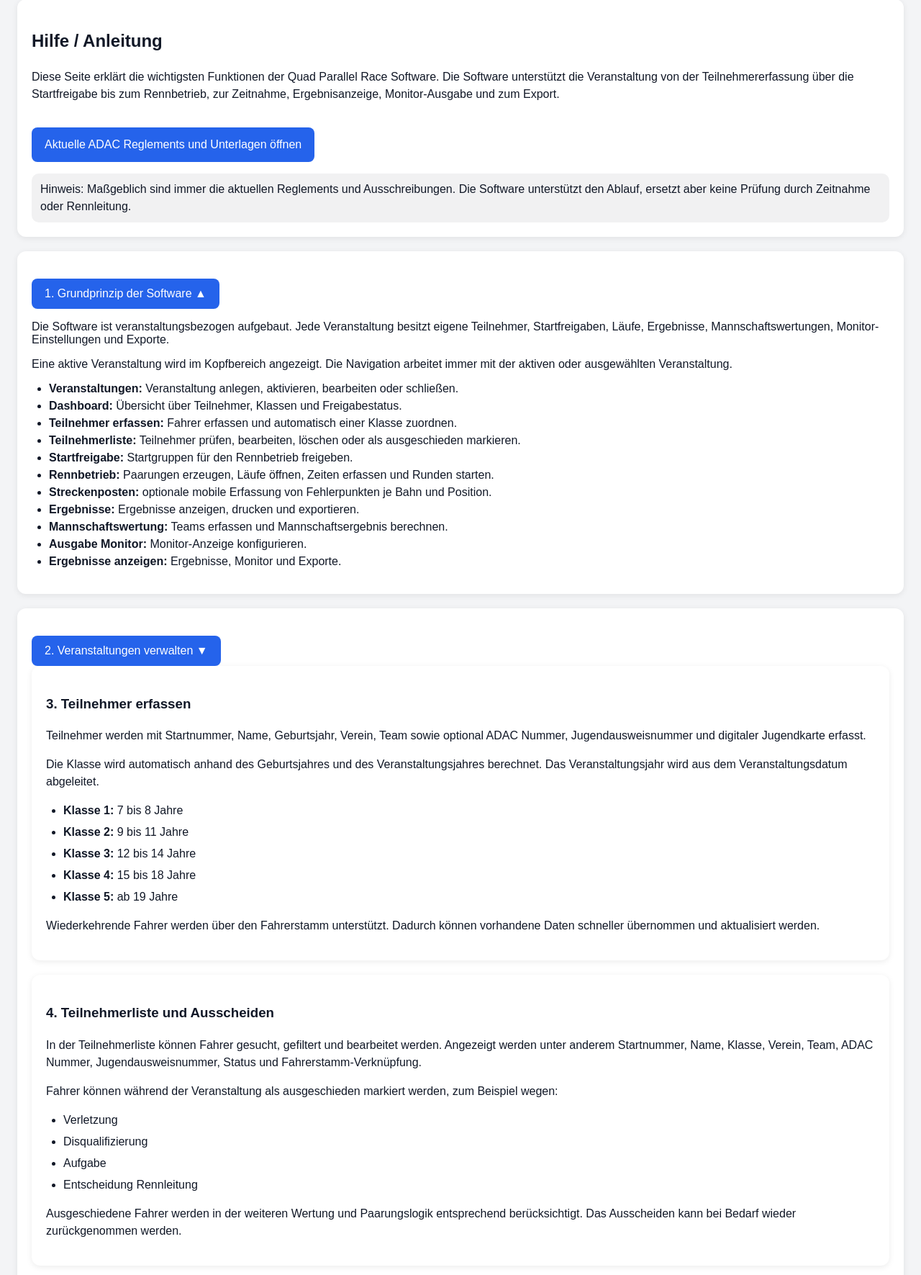
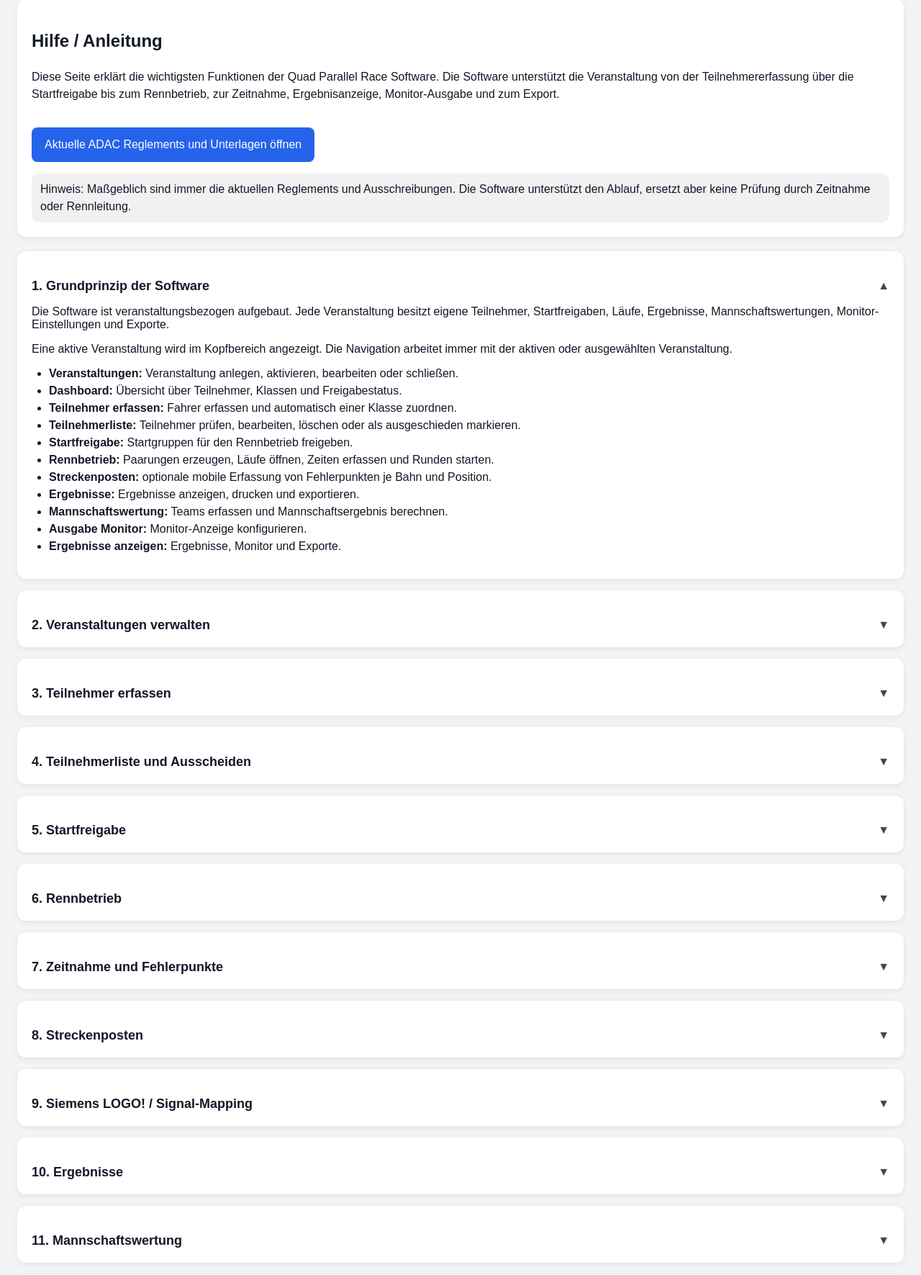
Before and after one commit to mrpointblue/Quad-Racing-Software, a FastAPI app: page /ui/help in a window 1280 px wide. Shown: the part 151-1922 px from the top of the page at 72% size. Run offline with FastAPI, Linux system fonts and the light colour scheme; data that the repository does not hold is empty.

Commit message:
Update v1.4.2: Help page improvements and documentation fixes
Features:
- Fixed help page HTML structure with proper accordion nesting
- All 16 chapters now work independently as collapsible accordions
- Corrected chapter 14 title from 'ESP32-Startdisplay' to 'Startdisplay'
- Eliminated HTML nesting issues where chapters 3-16 were under chapter 2

UI Improvements:
- Help page with settings-style accordion design for consistency
- Proper HTML structure with correct closing tags
- Each chapter has unique accordion ID and independent functionality
- Improved user experience with organized, structured help content

Documentation:
- Updated README.md with UI improvements section
- Added comprehensive feature list for v1.4.2
- Documented eliminated driver filtering in both monitor and startdisplay
- Enhanced technical documentation with JSON payload examples

Technical Fixes:
- Resolved HTML validation issues in help template
- Fixed accordion ID conflicts and duplicate IDs
- Ensured proper div nesting and tag closure
- Maintained all existing functionality while improving structure

```diff
--- a/backend/templates/help.html
+++ b/backend/templates/help.html
@@ -28,17 +28,17 @@
     </div>
 </div>
 
-<div class="card help-accordion-card">
+<div class="card settings-accordion-card">
     <button
         type="button"
-        class="help-accordion-header"
-        onclick="toggleHelpAccordion('basics')"
+        class="settings-accordion-header"
+        onclick="toggleSettingsAccordion('basics')"
     >
         <span>1. Grundprinzip der Software</span>
-        <span class="help-accordion-indicator" id="indicator_basics">▼</span>
+        <span class="settings-accordion-indicator" id="indicator_basics">▼</span>
     </button>
 
-    <div class="help-accordion-body" id="accordion_basics">
+    <div class="settings-accordion-body" id="accordion_basics">
 
     <p>
         Die Software ist veranstaltungsbezogen aufgebaut. Jede Veranstaltung besitzt eigene Teilnehmer,
@@ -66,17 +66,17 @@
     </div>
 </div>
 
-<div class="card help-accordion-card">
+<div class="card settings-accordion-card">
     <button
         type="button"
-        class="help-accordion-header"
-        onclick="toggleHelpAccordion('events')"
+        class="settings-accordion-header"
+        onclick="toggleSettingsAccordion('events')"
     >
         <span>2. Veranstaltungen verwalten</span>
-        <span class="help-accordion-indicator" id="indicator_events">▼</span>
+        <span class="settings-accordion-indicator" id="indicator_events">▼</span>
     </button>
 
-    <div class="help-accordion-body" id="accordion_events">
+    <div class="settings-accordion-body" id="accordion_events">
 
     <p>
         Unter <strong>Veranstaltungen</strong> werden neue Rennen angelegt. Dabei werden Veranstaltungsnummer,
@@ -102,10 +102,20 @@
         Eine geschlossene Veranstaltung ist gegen weitere Änderungen geschützt. Ergebnisse und Daten bleiben
         erhalten.
     </p>
+    </div>
 </div>
 
-<div class="card help-section">
-    <h3>3. Teilnehmer erfassen</h3>
+<div class="card settings-accordion-card">
+    <button
+        type="button"
+        class="settings-accordion-header"
+        onclick="toggleSettingsAccordion('participants')"
+    >
+        <span>3. Teilnehmer erfassen</span>
+        <span class="settings-accordion-indicator" id="indicator_participants">▼</span>
+    </button>
+
+    <div class="settings-accordion-body" id="accordion_participants">
 
     <p>
         Teilnehmer werden mit Startnummer, Name, Geburtsjahr, Verein, Team sowie optional ADAC Nummer,
@@ -129,10 +139,20 @@
         Wiederkehrende Fahrer werden über den Fahrerstamm unterstützt. Dadurch können vorhandene Daten schneller
         übernommen und aktualisiert werden.
     </p>
+    </div>
 </div>
 
-<div class="card help-section">
-    <h3>4. Teilnehmerliste und Ausscheiden</h3>
+<div class="card settings-accordion-card">
+    <button
+        type="button"
+        class="settings-accordion-header"
+        onclick="toggleSettingsAccordion('startrelease')"
+    >
+        <span>4. Teilnehmerliste und Ausscheiden</span>
+        <span class="settings-accordion-indicator" id="indicator_startrelease">▼</span>
+    </button>
+
+    <div class="settings-accordion-body" id="accordion_startrelease">
 
     <p>
         In der Teilnehmerliste können Fahrer gesucht, gefiltert und bearbeitet werden.
@@ -155,10 +175,20 @@
         Ausgeschiedene Fahrer werden in der weiteren Wertung und Paarungslogik entsprechend berücksichtigt.
         Das Ausscheiden kann bei Bedarf wieder zurückgenommen werden.
     </p>
+    </div>
 </div>
 
-<div class="card help-section">
-    <h3>5. Startfreigabe</h3>
+<div class="card settings-accordion-card">
+    <button
+        type="button"
+        class="settings-accordion-header"
+        onclick="toggleSettingsAccordion('startrelease')"
+    >
+        <span>5. Startfreigabe</span>
+        <span class="settings-accordion-indicator" id="indicator_startrelease_2">▼</span>
+    </button>
+
+    <div class="settings-accordion-body" id="accordion_startrelease_2">
 
     <p>
         Die Startfreigabe ersetzt die frühere Bezeichnung „Nennfreigabe“.
@@ -180,10 +210,20 @@
         Die Startfreigabe ist eine manuelle Entscheidung. Die Software zeigt Zeiten und Status an, erteilt die
         Startfreigabe aber nicht automatisch.
     </p>
+    </div>
 </div>
 
-<div class="card help-section">
-    <h3>6. Rennbetrieb</h3>
+<div class="card settings-accordion-card">
+    <button
+        type="button"
+        class="settings-accordion-header"
+        onclick="toggleSettingsAccordion('race')"
+    >
+        <span>6. Rennbetrieb</span>
+        <span class="settings-accordion-indicator" id="indicator_race">▼</span>
+    </button>
+
+    <div class="settings-accordion-body" id="accordion_race">
 
     <p>
         Im Bereich <strong>Rennbetrieb</strong> werden die Läufe einer Klasse erzeugt und durchgeführt.
@@ -210,10 +250,20 @@
     <p>
         Bereits bestätigte Läufe bleiben zur Kontrolle weiterhin öffnbar.
     </p>
+    </div>
 </div>
 
-<div class="card help-section">
-    <h3>7. Zeitnahme und Fehlerpunkte</h3>
+<div class="card settings-accordion-card">
+    <button
+        type="button"
+        class="settings-accordion-header"
+        onclick="toggleSettingsAccordion('race')"
+    >
+        <span>7. Zeitnahme und Fehlerpunkte</span>
+        <span class="settings-accordion-indicator" id="indicator_race_2">▼</span>
+    </button>
+
+    <div class="settings-accordion-body" id="accordion_race_2">
 
     <p>
         Im Laufdetail werden Bahn A und Bahn B angezeigt. Zeiten werden technisch in Millisekunden gespeichert
@@ -246,10 +296,20 @@
     <p>
         Ein Lauf kann erst bestätigt werden, wenn er gespeichert wurde. Dadurch werden Fehlbedienungen reduziert.
     </p>
+    </div>
 </div>
 
-<div class="card help-section">
-    <h3>8. Streckenposten</h3>
+<div class="card settings-accordion-card">
+    <button
+        type="button"
+        class="settings-accordion-header"
+        onclick="toggleSettingsAccordion('marshals')"
+    >
+        <span>8. Streckenposten</span>
+        <span class="settings-accordion-indicator" id="indicator_marshals">▼</span>
+    </button>
+
+    <div class="settings-accordion-body" id="accordion_marshals">
 
     <p>
         Die digitale Streckenpostenfunktion ist optional und wird je Veranstaltung in den Einstellungen aktiviert.
@@ -287,10 +347,20 @@
         Nach Bestätigung eines Laufes ist die mobile Korrektur gesperrt; die Zeitnahme kann notwendige
         Korrekturen weiterhin bewusst vornehmen.
     </p>
+    </div>
 </div>
 
-<div class="card help-section">
-    <h3>9. Siemens LOGO! / Signal-Mapping</h3>
+<div class="card settings-accordion-card">
+    <button
+        type="button"
+        class="settings-accordion-header"
+        onclick="toggleSettingsAccordion('logo_connection')"
+    >
+        <span>9. Siemens LOGO! / Signal-Mapping</span>
+        <span class="settings-accordion-indicator" id="indicator_logo_connection">▼</span>
+    </button>
+
+    <div class="settings-accordion-body" id="accordion_logo_connection">
 
     <p>
         In den Einstellungen kann die Siemens LOGO!-Anbindung vorbereitet werden.
@@ -305,10 +375,20 @@
     <p>
         Solange die echte LOGO! nicht physisch angebunden ist, kann im Simulationsmodus gearbeitet werden.
     </p>
+    </div>
 </div>
 
-<div class="card help-section">
-    <h3>10. Ergebnisse</h3>
+<div class="card settings-accordion-card">
+    <button
+        type="button"
+        class="settings-accordion-header"
+        onclick="toggleSettingsAccordion('results')"
+    >
+        <span>10. Ergebnisse</span>
+        <span class="settings-accordion-indicator" id="indicator_results">▼</span>
+    </button>
+
+    <div class="settings-accordion-body" id="accordion_results">
 
     <p>
         Im Bereich <strong>Ergebnisse</strong> können Runden- und Gesamtwertungen angezeigt werden.
@@ -329,10 +409,20 @@
         Ergebnisse können angezeigt, gedruckt und als Excel-Datei exportiert werden.
         Wenn ein Vereinslogo hinterlegt ist, wird es in die Exporte eingebunden.
     </p>
+    </div>
 </div>
 
-<div class="card help-section">
-    <h3>11. Mannschaftswertung</h3>
+<div class="card settings-accordion-card">
+    <button
+        type="button"
+        class="settings-accordion-header"
+        onclick="toggleSettingsAccordion('teams')"
+    >
+        <span>11. Mannschaftswertung</span>
+        <span class="settings-accordion-indicator" id="indicator_teams">▼</span>
+    </button>
+
+    <div class="settings-accordion-body" id="accordion_teams">
 
     <p>
         In der Mannschaftswertung können Teams für die Veranstaltung angelegt werden.
@@ -343,10 +433,20 @@
         Bereits zugeordnete Fahrer können nicht gleichzeitig in einem anderen Team verwendet werden.
         Dadurch werden Doppelzuordnungen vermieden.
     </p>
+    </div>
 </div>
 
-<div class="card help-section">
-    <h3>12. Ausgabe Monitor und Monitor</h3>
+<div class="card settings-accordion-card">
+    <button
+        type="button"
+        class="settings-accordion-header"
+        onclick="toggleSettingsAccordion('monitor')"
+    >
+        <span>12. Ausgabe Monitor und Monitor</span>
+        <span class="settings-accordion-indicator" id="indicator_monitor">▼</span>
+    </button>
+
+    <div class="settings-accordion-body" id="accordion_monitor">
 
     <p>
         Unter <strong>Ausgabe Monitor</strong> wird festgelegt, welche Informationen auf dem Monitor angezeigt werden.
@@ -367,10 +467,20 @@
     <p>
         Die Monitor-Ausgabe ist für kompakte Anzeige optimiert und aktualisiert sich automatisch.
     </p>
+    </div>
 </div>
 
-<div class="card help-section">
-    <h3>13. Einstellungen</h3>
+<div class="card settings-accordion-card">
+    <button
+        type="button"
+        class="settings-accordion-header"
+        onclick="toggleSettingsAccordion('settings')"
+    >
+        <span>13. Einstellungen</span>
+        <span class="settings-accordion-indicator" id="indicator_settings">▼</span>
+    </button>
+
+    <div class="settings-accordion-body" id="accordion_settings">
 
     <p>
         Die Einstellungen enthalten wichtige System- und Verwaltungsfunktionen:
@@ -391,10 +501,20 @@
         Vor einem Wechsel auf einen anderen Raspberry Pi sollte immer ein Datenbankexport erstellt werden.
         Beim Datenbankimport wird vorher automatisch ein Backup der aktuellen Datenbank angelegt.
     </p>
+    </div>
 </div>
 
-<div class="card help-section">
-    <h3>14. ESP32-Startdisplay</h3>
+<div class="card settings-accordion-card">
+    <button
+        type="button"
+        class="settings-accordion-header"
+        onclick="toggleSettingsAccordion('startdisplay')"
+    >
+        <span>14. Startdisplay</span>
+        <span class="settings-accordion-indicator" id="indicator_startdisplay">▼</span>
+    </button>
+
+    <div class="settings-accordion-body" id="accordion_startdisplay">
 
     <p>
         Das ESP32-Startdisplay zeigt die aktuellen Startnummern für Bahn A (links) und Bahn B (rechts) auf einer externen LED-Matrix an.
@@ -437,10 +557,20 @@
     <div class="hint">
         <strong>Hinweis:</strong> Das Startdisplay ist ein optionaler Ausgabekanal. Die Software funktioniert auch vollständig ohne ESP32-Verbindung.
     </div>
+    </div>
 </div>
 
-<div class="card help-section">
-    <h3>15. Empfohlener Ablauf am Veranstaltungstag</h3>
+<div class="card settings-accordion-card">
+    <button
+        type="button"
+        class="settings-accordion-header"
+        onclick="toggleSettingsAccordion('workflow')"
+    >
+        <span>15. Empfohlener Ablauf am Veranstaltungstag</span>
+        <span class="settings-accordion-indicator" id="indicator_workflow">▼</span>
+    </button>
+
+    <div class="settings-accordion-body" id="accordion_workflow">
 
     <ol>
         <li>Veranstaltung prüfen oder anlegen.</li>
@@ -456,10 +586,20 @@
         <li>Mannschaftswertung prüfen.</li>
         <li>Nach Veranstaltungsende Datenbank sichern.</li>
     </ol>
+    </div>
 </div>
 
-<div class="card help-section">
-    <h3>15. Wichtige Hinweise</h3>
+<div class="card settings-accordion-card">
+    <button
+        type="button"
+        class="settings-accordion-header"
+        onclick="toggleSettingsAccordion('notes')"
+    >
+        <span>16. Wichtige Hinweise</span>
+        <span class="settings-accordion-indicator" id="indicator_notes">▼</span>
+    </button>
+
+    <div class="settings-accordion-body" id="accordion_notes">
 
     <ul>
         <li>Die Software unterstützt die Zeitnahme, ersetzt aber keine Entscheidung der Rennleitung.</li>
@@ -470,29 +610,39 @@
         <li>Die digitale Streckenpostenfunktion ist optional; die Zeitnahme bleibt immer führend.</li>
         <li>Bei technischen Problemen zuerst Status / Diagnose und die LOGO!-Statusprüfung nutzen.</li>
     </ul>
+    </div>
 </div>
 
 <script>
-    const defaultOpenHelpAccordions = {
+    const defaultOpenSettingsAccordions = {
+        logo_connection: false,
+        signal_mapping: false,
+        club_logo: false,
+        youth_card: false,
+        marshals: false,
+        database_backup: false,
+        system_status: false,
+        startdisplay: false,
         basics: true,
         events: false,
         participants: false,
         startrelease: false,
+        startrelease_2: false,
         race: false,
+        race_2: false,
         results: false,
         monitor: false,
         teams: false,
         settings: false,
-        startdisplay: false,
         workflow: false,
         notes: false,
     };
 
-    function getHelpAccordionStorageKey(id) {
-        return "quad_race_help_accordion_" + id;
+    function getSettingsAccordionStorageKey(id) {
+        return "quad_race_settings_accordion_" + id;
     }
 
-    function setHelpAccordionState(id, open) {
+    function setSettingsAccordionState(id, open) {
         const body = document.getElementById("accordion_" + id);
         const indicator = document.getElementById("indicator_" + id);
 
@@ -507,13 +657,13 @@
         }
 
         try {
-            localStorage.setItem(getHelpAccordionStorageKey(id), open ? "open" : "closed");
+            localStorage.setItem(getSettingsAccordionStorageKey(id), open ? "open" : "closed");
         } catch (error) {
             return;
         }
     }
 
-    function toggleHelpAccordion(id) {
+    function toggleSettingsAccordion(id) {
         const body = document.getElementById("accordion_" + id);
 
         if (!body) {
@@ -521,15 +671,15 @@
         }
 
         const isOpen = body.style.display !== "none";
-        setHelpAccordionState(id, !isOpen);
+        setSettingsAccordionState(id, !isOpen);
     }
 
     // Initialize accordions on page load
     document.addEventListener("DOMContentLoaded", function() {
-        for (const [id, defaultOpen] of Object.entries(defaultOpenHelpAccordions)) {
-            const savedState = localStorage.getItem(getHelpAccordionStorageKey(id));
+        for (const [id, defaultOpen] of Object.entries(defaultOpenSettingsAccordions)) {
+            const savedState = localStorage.getItem(getSettingsAccordionStorageKey(id));
             const isOpen = savedState === "open" || (savedState === null && defaultOpen);
-            setHelpAccordionState(id, isOpen);
+            setSettingsAccordionState(id, isOpen);
         }
     });
 </script>
```
Also changed, not shown: README.md.
